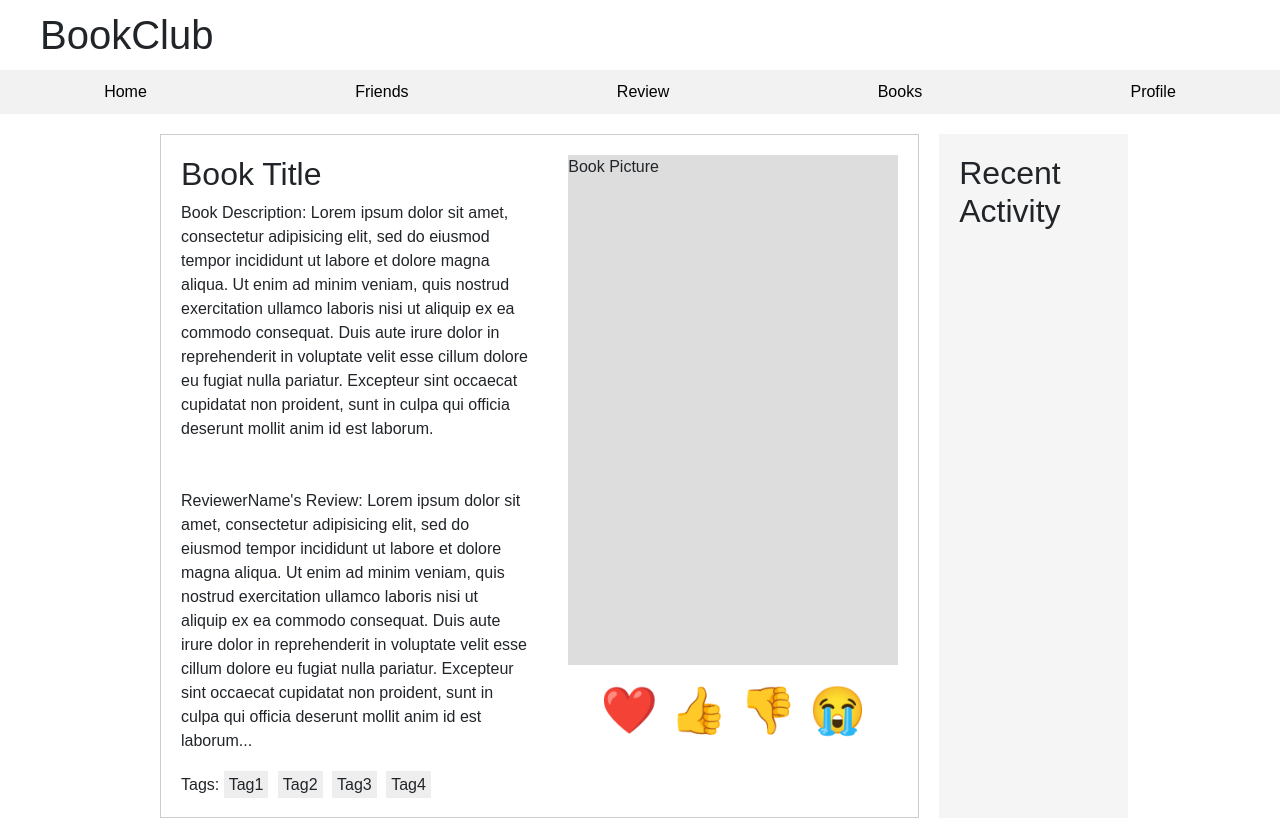
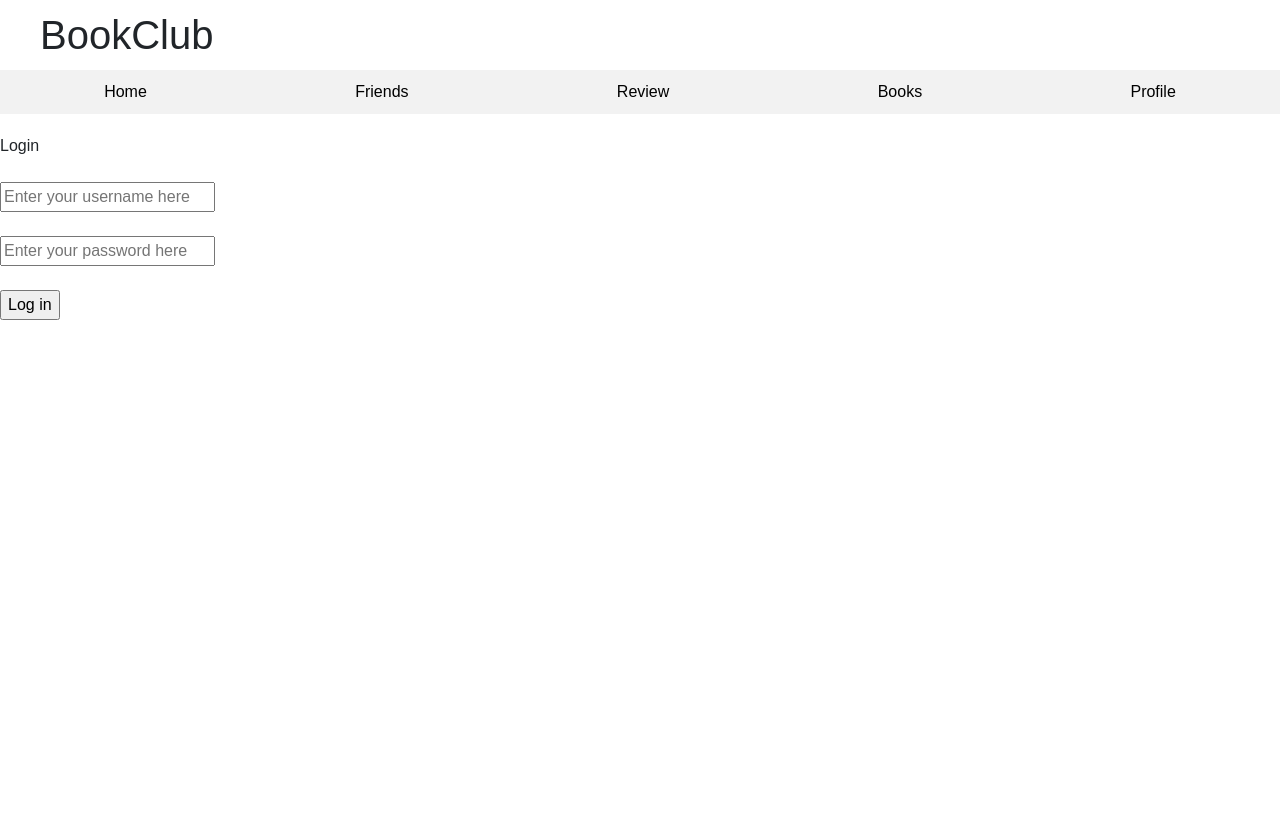
Before and after one commit to JasonCosmiano/swen356, a React (Create React App) app in the folder bookclub/: page / in a window 1280 px wide. Both pictures are taken after a click on the element "Profile". Shown: the top 838 px of the page. After the commit the page ends 800 px from the top, so only its background shows below. Built offline with nearby package versions, Linux system fonts and the light colour scheme.

Commit message:
login working, but doesnt reroute user to other page or do anything else

```diff
--- a/bookclub/src/App.js
+++ b/bookclub/src/App.js
@@ -6,6 +6,7 @@ import RecentActivity from './components/RecentActivity';
 import FriendsPage from './components/FriendsPage';
 import './App.css';
 import BookPage from './components/BookPage';
+import Login from './components/Login';
 
 const App = () => {
   const [currentPage, setCurrentPage] = useState('home');
@@ -23,6 +24,8 @@ const App = () => {
         return <FriendsPage />;
       case 'books':
         return <BookPage />;
+      case 'login':
+        return <Login />;
       default:
         return (
           <div className="content">
--- /dev/null
+++ b/bookclub/src/Login.css
@@ -0,0 +1,45 @@
+.mainContainer {
+  flex-direction: column;
+  display: flex;
+  align-items: center;
+  justify-content: center;
+  height: 100vh;
+}
+
+.titleContainer {
+  display: flex;
+  flex-direction: column;
+  font-size: 64px;
+  font-weight: bolder;
+  align-items: center;
+  justify-content: center;
+}
+
+.buttonContainer {
+  display: flex;
+  flex-direction: column;
+  align-items: center;
+  justify-content: center;
+  height: 260px;
+}
+
+.inputContainer {
+  display: flex;
+  flex-direction: column;
+  align-items: flex-start;
+  justify-content: center;
+}
+
+.inputContainer > .errorLabel {
+  color: red;
+  font-size: 12px;
+}
+
+.inputBox {
+  height: 48px;
+  width: 400px;
+  font-size: large;
+  border-radius: 8px;
+  border: 1px solid grey;
+  padding-left: 8px;
+}
--- /dev/null
+++ b/bookclub/src/components/Login.js
@@ -0,0 +1,104 @@
+import React, { useState } from 'react'
+
+const Login = (props) => {
+  const [username, setUsername] = useState('')
+  const [password, setPassword] = useState('')
+  const [loginError, setLoginError] = useState('')
+
+  const onButtonClick = () => {
+    // checkLoginInfoMatch(loginInfoMatch => {
+    //     if(loginInfoMatch)
+    //         loginInfoMatch()
+    //     else{
+    //         setLoginError("Please check your info and try again")
+    //     }
+    // })
+    login()
+  }
+
+//   const checkLoginInfoMatch = (callback) => {
+//     fetch('http://localhost:5000/user')
+//     .then(
+//         (response) =>
+//         {
+//             if (response.status === 200)
+//             {
+//               return (response.json()) ;
+//             }
+//             else
+//             {
+//                 console.log("HTTP error:" + response.status + ":" +  response.statusText);
+//                 return ([ ["status ", response.status]]);
+//             }
+//         })
+//         .then((jsonOutput) =>{
+//             for(let i = 0; i < jsonOutput.length; i++){
+//                 if(jsonOutput[i].username == this.username && jsonOutput[i].password == this.password){
+//                     login()
+//                     break
+//                 }
+//             }
+//         }
+//         )
+//   }
+
+  const login = () => {
+    let jData = JSON.stringify({
+        username: username,
+        password: password
+        });
+    fetch("http://localhost:5000/login", {
+        method: "POST",
+        headers: {
+            'Content-Type': 'application/json'
+          },
+        body: jData
+    })
+    .then(
+        (response) =>
+        {
+            if (response.status === 200) {
+                console.log("login in progress");
+                return (response.json()) ;
+            }
+            else
+                return ([ ["status ", response.status]]);
+        })
+    .then(loginResult => {
+        setLoginError(loginResult)
+    })
+}
+
+  return (
+    <div className={'mainContainer'}>
+      <div className={'titleContainer'}>
+        <div>Login</div>
+      </div>
+      <br />
+      <div className={'inputContainer'}>
+        <input
+          value={username}
+          placeholder="Enter your username here"
+          onChange={(ev) => setUsername(ev.target.value)}
+          className={'inputBox'}
+        />
+      </div>
+      <br />
+      <div className={'inputContainer'}>
+        <input
+          value={password}
+          placeholder="Enter your password here"
+          onChange={(ev) => setPassword(ev.target.value)}
+          className={'inputBox'}
+        />
+        <label className="errorLabel">{loginError}</label>
+      </div>
+      <br />
+      <div className={'inputContainer'}>
+        <input className={'inputButton'} type="button" onClick={onButtonClick} value={'Log in'} />
+      </div>
+    </div>
+  )
+}
+
+export default Login
--- a/bookclub/src/components/NavigationBar.js
+++ b/bookclub/src/components/NavigationBar.js
@@ -8,7 +8,7 @@ const NavigationBar = ({ setCurrentPage }) => (
     <div onClick={() => setCurrentPage('friends')}>Friends</div>
     <div onClick={() => setCurrentPage('home')}>Review</div>
     <div onClick={() => setCurrentPage('books')}>Books</div>
-    <div onClick={() => setCurrentPage('home')}>Profile</div>
+    <div onClick={() => setCurrentPage('login')}>Profile</div>
   </nav>
 );
 
```
